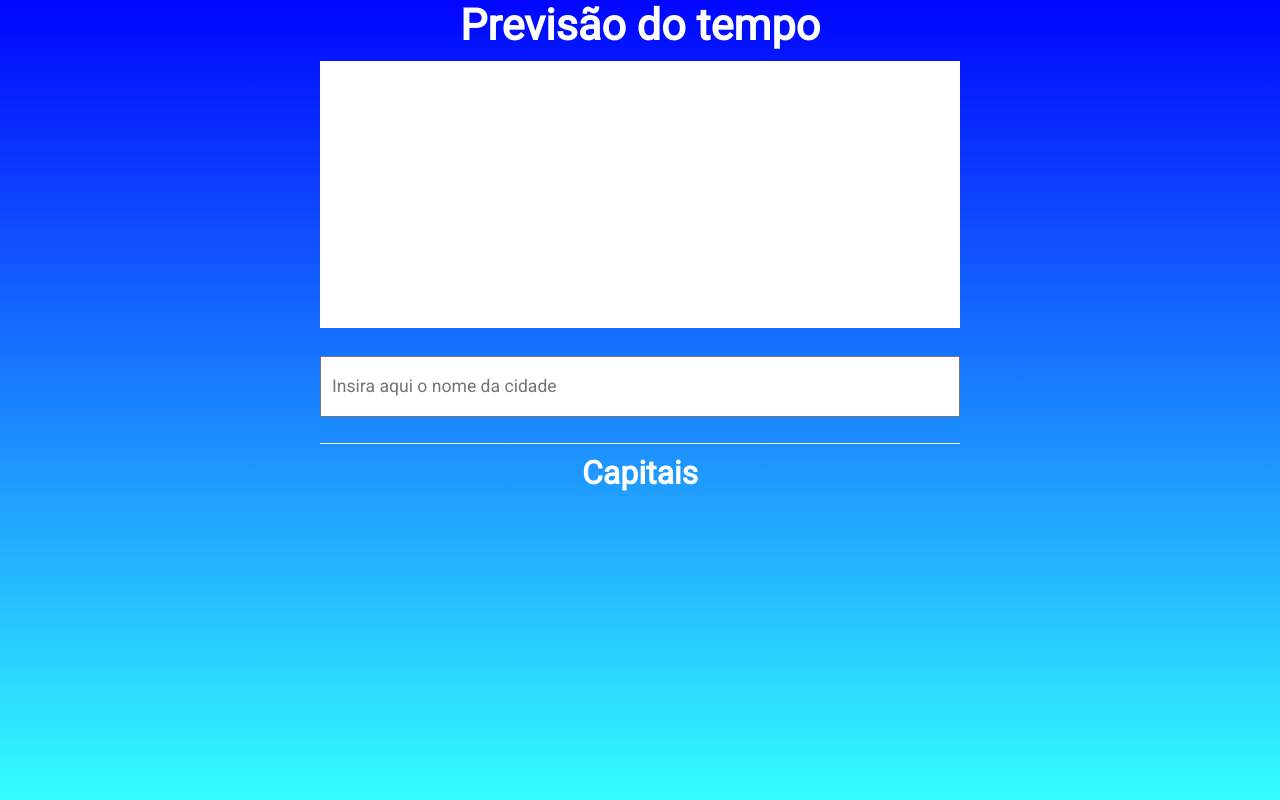
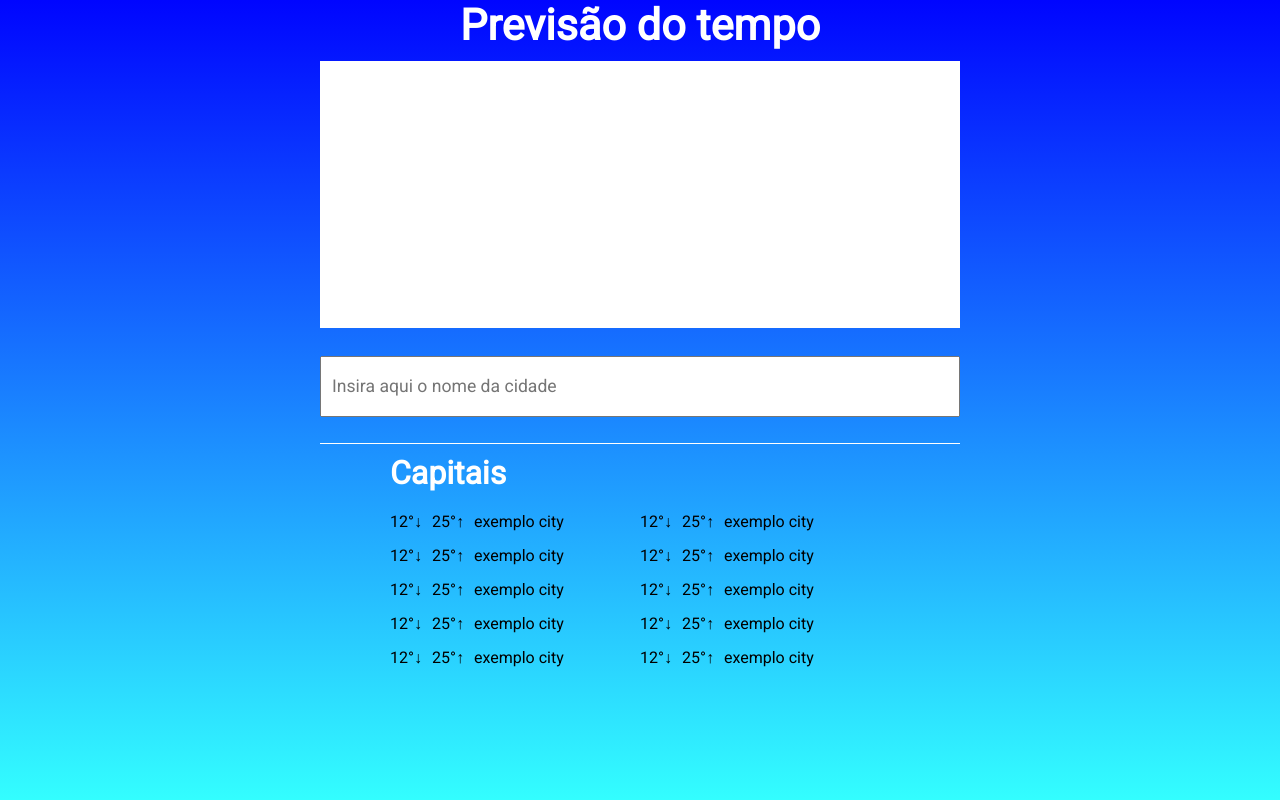
Before and after one commit to HenriqueMelo2007/previsao-tempo, a React (Vite) app: page / in a window 1280 px wide. Built offline with nearby package versions, Linux system fonts and the light colour scheme.

Commit message:
criação de componentes para a lista de capitais exibidas

```diff
--- a/src/components/capitais/capitais.tsx
+++ b/src/components/capitais/capitais.tsx
@@ -1,7 +1,13 @@
+import { ListaCapitais } from "./listacapitais";
+
 export function Capitais() {
   return (
     <div className="capitais">
-      <h2>Capitais</h2>
+      <h2 className="subtitle">Capitais</h2>
+      <div className="listaCapitais">
+        <ListaCapitais/>
+        <ListaCapitais/>
+      </div>
     </div>
   )
 }
--- /dev/null
+++ b/src/components/capitais/capital.tsx
@@ -0,0 +1,10 @@
+export function Capital() {
+  return (
+    <div className="capital">
+      <div className="tempMin">12°↓</div>
+      <div className="tempMax">25°↑</div>
+      <div className="cidade">exemplo city</div>
+    </div>
+
+  )
+}
--- /dev/null
+++ b/src/components/capitais/listacapitais.tsx
@@ -0,0 +1,13 @@
+import { Capital } from "./capital";
+
+export function ListaCapitais() {
+  return (
+    <div className="capitaisBox">
+      <Capital/>
+      <Capital />
+      <Capital />
+      <Capital />
+      <Capital />
+    </div>
+  )
+}
--- a/src/index.css
+++ b/src/index.css
@@ -32,20 +32,22 @@ body {
   display: flex;
   flex-direction: column;
   align-items: center;
-  width: 50%;
-  height: 100%;
 }
 
 
 .pesquisar {
   border-bottom: 1px solid rgb(255, 255, 255);
+  display: flex;
+  justify-content: center;
 }
 
-.capitais {}
+.capitais {
+  display: flex;
+  flex-direction: column;
+  padding: 0 70px;
+}
 
-.pesquisar, .capitais {
-  display: flex;
-  justify-content: center;
+.previsao, .pesquisar, .capitais {
   width: 50%;
   height: 100%;
 }
@@ -70,7 +72,23 @@ h1 {
   font-size: 1.1rem;
 }
 
-h2 {
+.subtitle {
   font-size: 2rem;
   margin-top: 10px;
 }
+
+.listaCapitais {
+  height: 100%;
+  display: grid;
+  grid-template-columns: 50% 50%;
+  margin: 20px 0;
+}
+
+.capitaisBox {}
+
+.capital {
+  display: flex;
+  gap: 10px;
+  margin-bottom: 15px;
+  color: black;
+}
```
